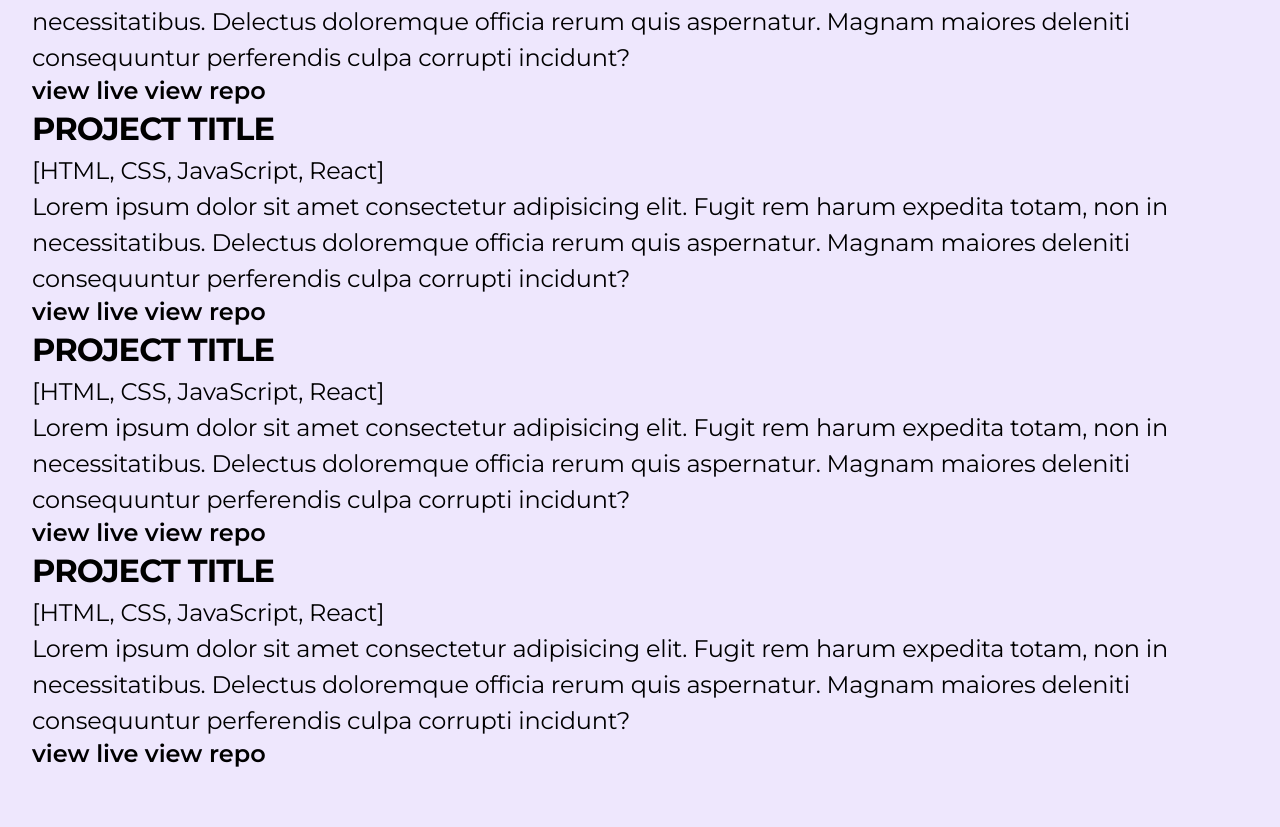
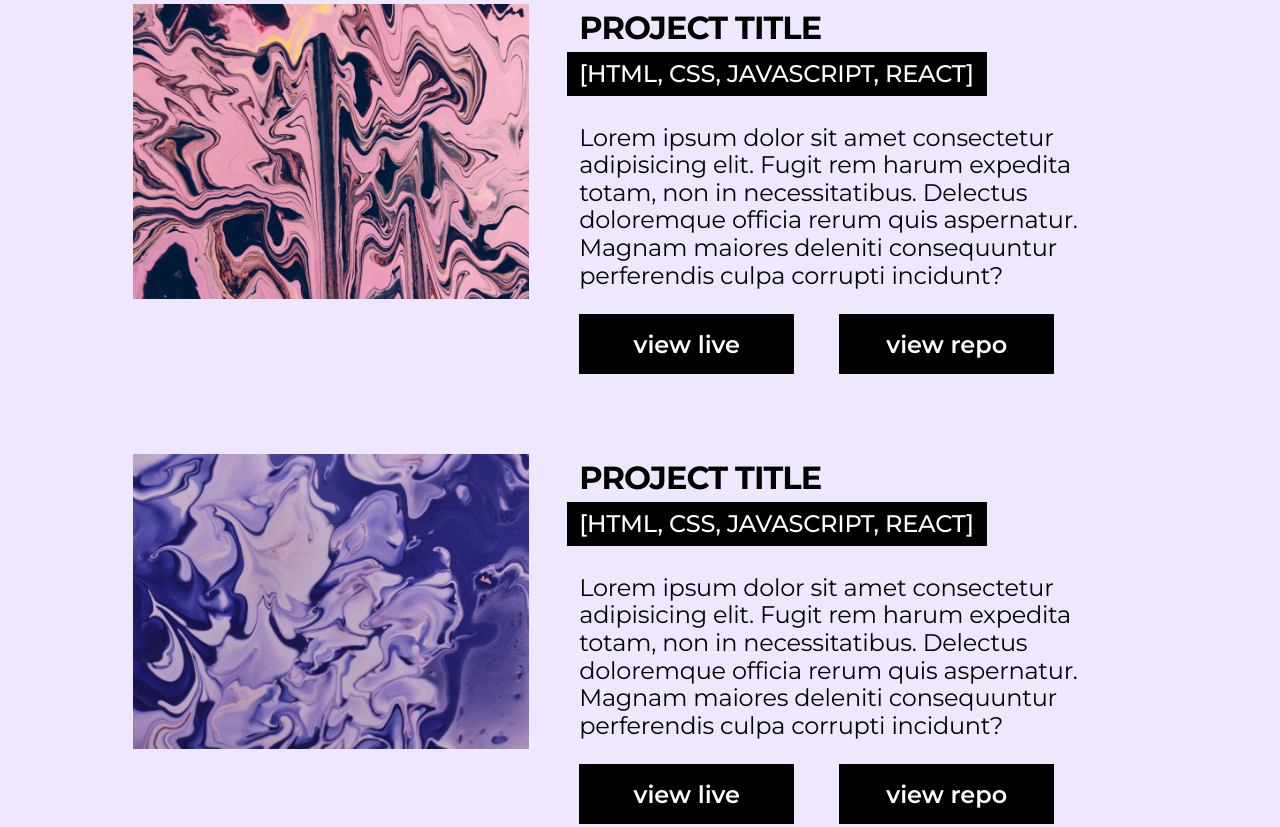
Before and after one commit to frances-m/francesm-dev, a plain HTML site: page index.html in a window 1280 px wide. Shown: the part 3970-4797 px from the top of the page. Drawn offline with Linux system fonts and the light colour scheme.

Commit message:
projects styles :dizzy:

```diff
--- a/index.html
+++ b/index.html
@@ -193,11 +193,13 @@
 
                 <!-- PROJECT GALLERY -->
                 <ul>
-                    <li>
-                        <div class="projects__img-container"></div>
+                    <li class="projects__project projects__project--1">
+                        <div class="projects__img-container">
+                            <img src="./assets/images/projects/projects-1.png" alt="">
+                        </div>
                         <div class="projects__text-container">
                             <h5>Project Title</h5>
-                            <p>[HTML, CSS, JavaScript, React]</p>
+                            <p class="projects__built-with">[HTML, CSS, JavaScript, React]</p>
                             <p>Lorem ipsum dolor sit amet consectetur adipisicing elit. Fugit rem harum expedita totam, non in necessitatibus. Delectus doloremque officia rerum quis aspernatur. Magnam maiores deleniti consequuntur perferendis culpa corrupti incidunt?</p>
                             <div class="projects__btn-container">
                                 <a href="" class="button">View Live</a>
@@ -206,11 +208,13 @@
                         </div> <!-- END projects__text-container -->
                     </li>
 
-                    <li>
-                        <div class="projects__img-container"></div>
+                    <li class="projects__project projects__project--2">
+                        <div class="projects__img-container">
+                            <img src="./assets/images/projects/projects-2.png" alt="">
+                        </div>
                         <div class="projects__text-container">
                             <h5>Project Title</h5>
-                            <p>[HTML, CSS, JavaScript, React]</p>
+                            <p class="projects__built-with">[HTML, CSS, JavaScript, React]</p>
                             <p>Lorem ipsum dolor sit amet consectetur adipisicing elit. Fugit rem harum expedita totam, non in necessitatibus. Delectus doloremque officia rerum quis aspernatur. Magnam maiores deleniti consequuntur perferendis culpa corrupti incidunt?</p>
                             <div class="projects__btn-container">
                                 <a href="" class="button">View Live</a>
@@ -219,12 +223,14 @@
                         </div> <!-- END projects__text-container -->
                     </li>
 
-                    <li>
-                        <div class="projects__img-container"></div>
+                    <li class="projects__project projects__project--3">
+                        <div class="projects__img-container">
+                            <img src="./assets/images/projects/projects-3.png" alt="">
+                        </div>
                         <div class="projects__text-container">
                             <h5>Project Title</h5>
-                            <p>[HTML, CSS, JavaScript, React]</p>
-                            <p>Lorem ipsum dolor sit amet consectetur adipisicing elit. Fugit rem harum expedita totam, non in necessitatibus. Delectus doloremque officia rerum quis aspernatur. Magnam maiores deleniti consequuntur perferendis culpa corrupti incidunt?</p>
+                            <p class="projects__built-with">[HTML, CSS, JavaScript, React]</p>
+                            <p class="projects__description">Lorem ipsum dolor sit amet consectetur adipisicing elit. Fugit rem harum expedita totam, non in necessitatibus. Delectus doloremque officia rerum quis aspernatur. Magnam maiores deleniti consequuntur perferendis culpa corrupti incidunt?</p>
                             <div class="projects__btn-container">
                                 <a href="" class="button">View Live</a>
                                 <a href="" class="button">View Repo</a>
@@ -232,11 +238,13 @@
                         </div> <!-- END projects__text-container -->
                     </li>
 
-                    <li>
-                        <div class="projects__img-container"></div>
+                    <li class="projects__project projects__project--4">
+                        <div class="projects__img-container">
+                            <img src="./assets/images/projects/projects-4.png" alt="">
+                        </div>
                         <div class="projects__text-container">
                             <h5>Project Title</h5>
-                            <p>[HTML, CSS, JavaScript, React]</p>
+                            <p class="projects__built-with">[HTML, CSS, JavaScript, React]</p>
                             <p>Lorem ipsum dolor sit amet consectetur adipisicing elit. Fugit rem harum expedita totam, non in necessitatibus. Delectus doloremque officia rerum quis aspernatur. Magnam maiores deleniti consequuntur perferendis culpa corrupti incidunt?</p>
                             <div class="projects__btn-container">
                                 <a href="" class="button">View Live</a>
--- a/styles/sass/_base-styles.scss
+++ b/styles/sass/_base-styles.scss
@@ -44,3 +44,22 @@ ul {
     list-style: none;
     padding: 0;
 }
+
+.button {
+    display: flex;
+    justify-content: center;
+    align-items: center;
+    width: 215px;
+    height: 60px;
+
+    background-color: black;
+    color: white;
+
+    transition: background-color .3s linear, color .3s linear;
+
+    &:hover {
+        border: 4px solid black;
+        background-color: transparent;
+        color: black;
+    }
+}
--- a/styles/sass/_typography.scss
+++ b/styles/sass/_typography.scss
@@ -41,8 +41,10 @@ form {
     font-weight: 700;
 }
 
+h2,
 input,
-textarea {
+textarea,
+.projects__built-with {
     font-weight: 500;
 }
 
@@ -64,6 +66,7 @@ h1, h3,
 
 h4, h5,
 .info,
+.projects__built-with,
 form,
 button[type="submit"] {
     text-transform: uppercase;
@@ -90,7 +93,6 @@ h1 {
 
 h2 {
     font-size: 1.8rem; // 36px
-    font-weight: 500;
 }
 
 h3 {
--- a/styles/sass/partials/_header.scss
+++ b/styles/sass/partials/_header.scss
@@ -34,6 +34,7 @@
 
                 height: 40px;
                 width: 120%;
+
                 background-color: white;
 
                 opacity: 0;
--- a/styles/sass/partials/_projects.scss
+++ b/styles/sass/partials/_projects.scss
@@ -1,33 +1,64 @@
-.skills {
-
+.projects {
     h3 {
-        margin: 0 0 140px 0;
+        margin-bottom: 120px;
     }
 
-    &__skill-container {
+    &__project {
         display: flex;
-        flex-wrap: wrap;
-        row-gap: 80px;
-        column-gap: 100px;
         justify-content: space-between;
-        width: 847px;
+        width: 83.334%;
+        max-width: 1140px;
+        margin: 0 auto;
+        margin-bottom: 80px;
 
-        margin: 0 auto;
-
-        font-size: 1.2rem;
-        text-transform: uppercase;
-
-        li {
-            display: flex;
-            flex-direction: column;
-            justify-content: space-between;
-            align-items: center;
-            width: 135px;
-            height: 160px;
+        p {
+            line-height: 115%;
         }
 
-        i{
-            font-size: 5.4rem;
+        // Setting individual widths for each project's built with text
+        &--1 .projects__built-with {
+            width: 420px;
+        }
+
+        &--2 .projects__built-with {
+            width: 420px;
+        }
+
+        &--3 .projects__built-with {
+            width: 420px;
+        }
+
+        &--4 .projects__built-with {
+            width: 420px;
         }
     }
+
+    &__img-container {
+        flex-basis: 448px;
+        height: 334px;
+    }
+
+    &__text-container {
+        flex-basis: 642px;
+        margin-left: 50px;
+    }
+
+    &__built-with {
+            position: relative;
+            left: -12px;
+
+            margin-bottom: 28px;
+            padding: 8px 12px;
+
+            color: white;
+            background-color: black;
+    }
+
+    &__btn-container {
+        display: flex;
+        justify-content: space-between;
+        width: 475px;
+        margin: 25px 0 0 0;
+    }
+
 }
--- a/styles/sass/partials/_skills.scss
+++ b/styles/sass/partials/_skills.scss
@@ -0,0 +1,33 @@
+.skills {
+
+    h3 {
+        margin: 0 0 140px 0;
+    }
+
+    &__skill-container {
+        display: flex;
+        flex-wrap: wrap;
+        row-gap: 80px;
+        column-gap: 100px;
+        justify-content: space-between;
+        width: 847px;
+
+        margin: 0 auto;
+
+        font-size: 1.2rem;
+        text-transform: uppercase;
+
+        li {
+            display: flex;
+            flex-direction: column;
+            justify-content: space-between;
+            align-items: center;
+            width: 135px;
+            height: 160px;
+        }
+
+        i{
+            font-size: 5.4rem;
+        }
+    }
+}
```
Also changed, not shown: assets/images/projects/projects-1.png (added), assets/images/projects/projects-2.png (added), assets/images/projects/projects-3.png (added), assets/images/projects/projects-4.png (added), styles/styles.css.
